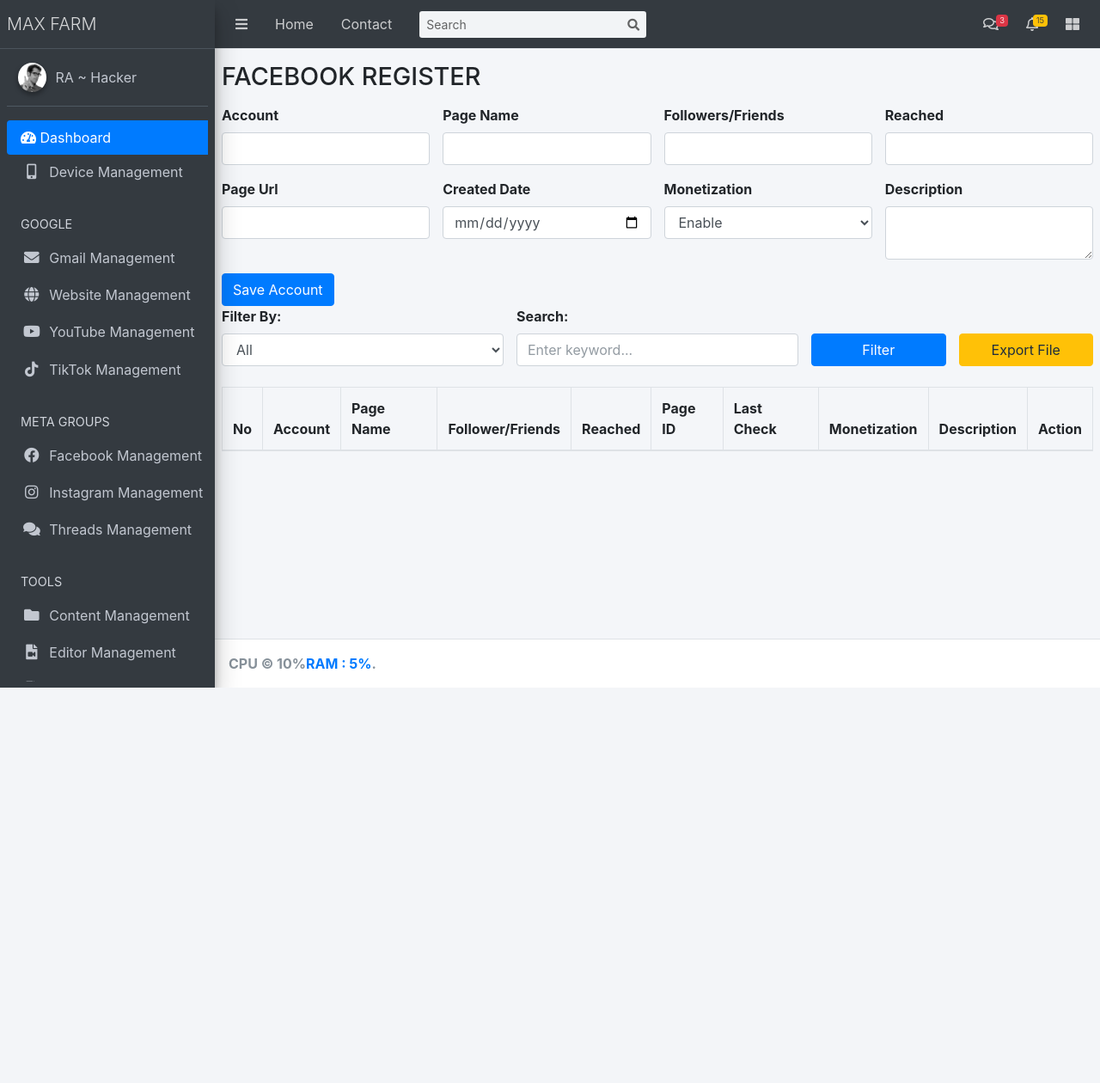
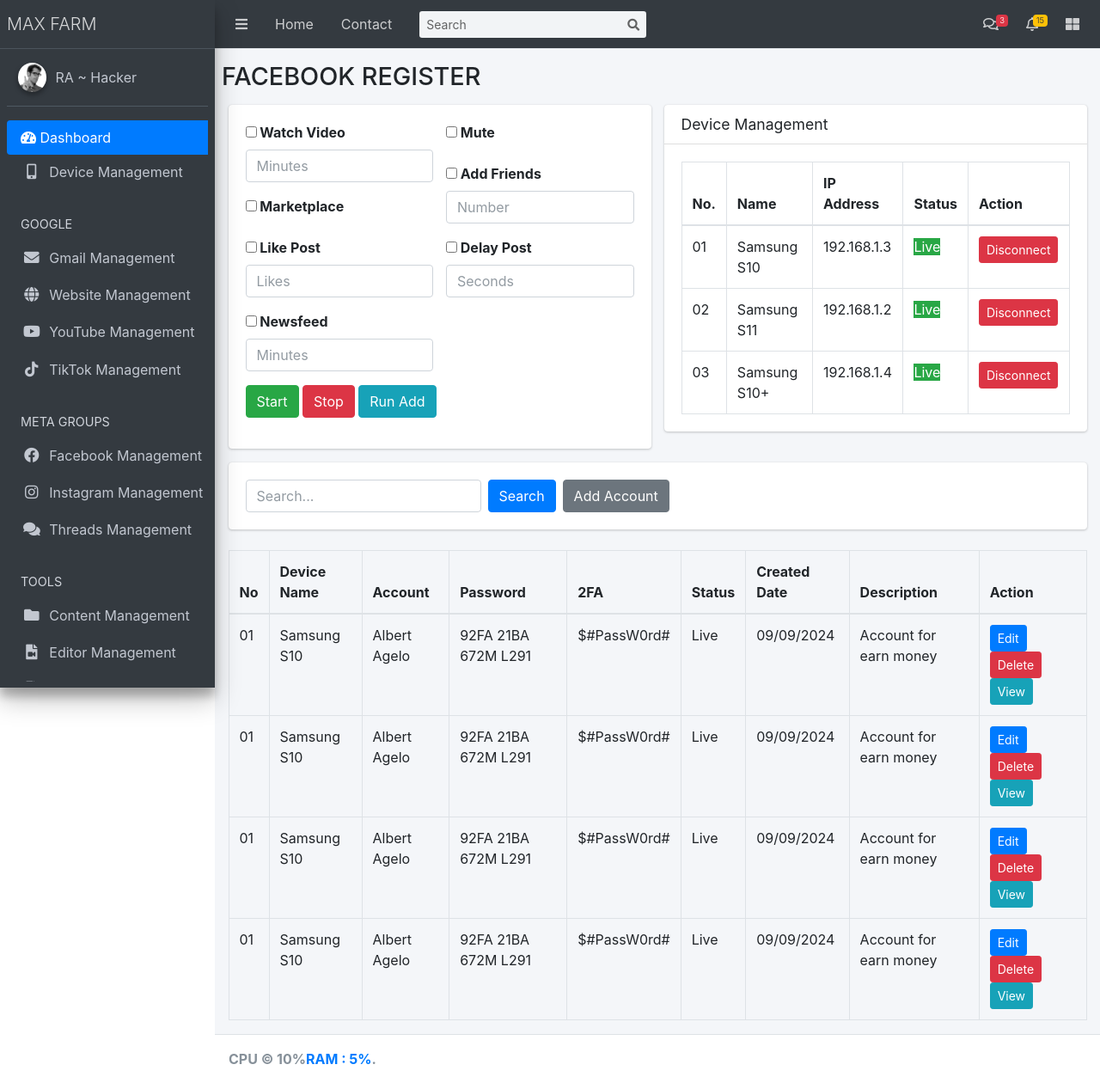
Before and after one commit to OUENTHEARA93/mmo_tools, a Flask app: page /facebook/register in a window 1280 px wide. Shown: the whole page at 86% size. Before the commit the page ends 800 px from the top, so only its background shows below. Run offline with Flask 3, Linux system fonts and the light colour scheme; lists and menus that the app fills with data are empty; some libraries are stand-ins or nearby versions.

Commit message:
adjust register account for facebook
adjust register account for facebook

```diff
--- a/templates/facebook/register.html
+++ b/templates/facebook/register.html
@@ -6,130 +6,210 @@
 </div>
 
 <div class="content">
-    <!-- Form to Input New Account -->
-    <form method="POST" action="/add_account">
+    <div class="container-fluid">
+        <!-- Automation Controls -->
         <div class="row">
-            <div class="col-md-3">
+            <div class="col-md-6">
+                <div class="card">
+                    <div class="card-body">
+                        <form>
+                            <div class="row">
+                                <!-- First row of checkboxes -->
+                                <div class="col-sm-6">
                                     <div class="form-group">
-                    <label for="account">Account</label>
-                    <input type="text" class="form-control" id="account" name="account" required>
+                                        <label><input type="checkbox"> Watch Video</label>
+                                        <input type="number" class="form-control" placeholder="Minutes">
+                                    </div>
+                                    <div class="form-group">
+                                        <label><input type="checkbox"> Marketplace</label>
+                                    </div>
+                                    <div class="form-group">
+                                        <label><input type="checkbox"> Like Post</label>
+                                        <input type="number" class="form-control" placeholder="Likes">
+                                    </div>
+                                    <div class="form-group">
+                                        <label><input type="checkbox"> Newsfeed</label>
+                                        <input type="number" class="form-control" placeholder="Minutes">
                                     </div>
                                 </div>
-            <div class="col-md-3">
+                                <!-- Second row of checkboxes -->
+                                <div class="col-sm-6">
                                     <div class="form-group">
-                    <label for="page_name">Page Name</label>
-                    <input type="text" class="form-control" id="page_name" name="page_name" required>
+                                        <label><input type="checkbox"> Mute</label>
+                                    </div>
+                                    <div class="form-group">
+                                        <label><input type="checkbox"> Add Friends</label>
+                                        <input type="number" class="form-control" placeholder="Number">
+                                    </div>
+                                    <div class="form-group">
+                                        <label><input type="checkbox"> Delay Post</label>
+                                        <input type="number" class="form-control" placeholder="Seconds">
                                     </div>
                                 </div>
-            <div class="col-md-3">
+                            </div>
+                            <!-- Buttons -->
                             <div class="form-group">
-                    <label for="followers">Followers/Friends</label>
-                    <input type="number" class="form-control" id="followers" name="followers" required>
-                </div>
-            </div>
-            <div class="col-md-3">
-                <div class="form-group">
-                    <label for="reached">Reached</label>
-                    <input type="number" class="form-control" id="reached" name="reached" required>
-                </div>
-            </div>
-            <div class="col-md-3">
-                <div class="form-group">
-                    <label for="url">Page Url</label>
-                    <input type="text" class="form-control" id="url" name="url" required>
-                </div>
-            </div>
-            <div class="col-md-3">
-                <div class="form-group">
-                    <label for="created_date">Created Date</label>
-                    <input type="date" class="form-control" id="created_date" name="created_date" required>
-                </div>
-            </div>
-            <div class="col-md-3">
-                <div class="form-group">
-                    <label for="monetization">Monetization</label>
-                    <select class="form-control" id="monetization" name="monetization" required>
-                        <option value="Enable">Enable</option>
-                        <option value="Restricted">Restricted</option>
-                        <option value="Flagged">Flagged</option>
-                        <option value="Disabled">Disabled</option>
-                    </select>
-                </div>
-            </div>
-            <div class="col-md-3">
-                <div class="form-group">
-                    <label for="description">Description</label>
-                    <textarea class="form-control" id="description" name="description" rows="2"></textarea>
-                </div>
-            </div>
-            <div class="col-md-12">
-                <button type="submit" class="btn btn-primary">Save Account</button>
-            </div>
-        </div>
-    </form>
-
-    <!-- Search Filter Section -->
-    <div class="filter-section">
-        <form id="filter-form" method="GET">
-            <div class="row">
-                <!-- Combo box for filtering by category -->
-                <div class="col-md-4">
-                    <label for="category">Filter By:</label>
-                    <select id="category" name="category" class="form-control">
-                        <option value="">All</option>
-                        <option value="Category1">Page(Name or ID)</option>
-                        <option value="Category2">Account</option>
-                        <option value="Category3">Monetization</option>
-                    </select>
-                </div>
-
-                <!-- Text box for searching -->
-                <div class="col-md-4">
-                    <label for="search">Search:</label>
-                    <input type="text" id="search" name="search" class="form-control" placeholder="Enter keyword...">
-                </div>
-
-                <!-- Submit Button for filtering -->
-                <div class="col-md-2">
-                    <label>&nbsp;</label>
-                    <button type="submit" class="btn btn-primary btn-block">Filter</button>
-                </div>
-                <!-- Submit Button for filtering -->
-                <div class="col-md-2">
-                    <label>&nbsp;</label>
-                    <button type="button" class="btn btn-warning btn-block">Export File</button>
-                </div>
+                                <button type="button" class="btn btn-success">Start</button>
+                                <button type="button" class="btn btn-danger">Stop</button>
+                                <button type="button" class="btn btn-info">Run Add</button>
                             </div>
                         </form>
                     </div>
-    <span></span>
+                </div>
+            </div>
+            <!-- Account Table -->
+            <div class="col-md-6">
+                <div class="card">
+                    <div class="card-header">
+                        <h3 class="card-title">Device Management</h3>
+                    </div>
+                    <div class="card-body">
+                        <table class="table table-bordered">
+                            <thead>
+                            <tr>
+                                <th>No.</th>
+                                <th>Name</th>
+                                <th>IP Address</th>
+                                <th>Status</th>
+                                <th>Action</th>
+                            </tr>
+                            </thead>
+                            <tbody>
+                            <!-- Dynamic data rows go here -->
+                            <tr>
+                                <td>01</td>
+                                <td>Samsung S10</td>
+                                <td>192.168.1.3</td>
+                                <td><span class="bg-success">Live</span></td>
+                                <td>
+                                    <a class="btn btn-sm btn-danger delete-btn" data-id="1" href="/delete/1">Disconnect</a>
+                                </td> <!-- Add Action column -->
+                            </tr>
+                            <tr>
+                                <td>02</td>
+                                <td>Samsung S11</td>
+                                <td>192.168.1.2</td>
+                                <td><span class="bg-success">Live</span></td>
+                                <td>
+                                    <a class="btn btn-sm btn-danger delete-btn" data-id="1" href="/delete/1">Disconnect</a>
+                                </td> <!-- Add Action column -->
+                            </tr>
+                            <tr>
+                                <td>03</td>
+                                <td>Samsung S10+</td>
+                                <td>192.168.1.4</td>
+                                <td><span class="bg-success">Live</span></td>
+                                <td>
+                                    <a class="btn btn-sm btn-danger delete-btn" data-id="1" href="/delete/1">Disconnect</a>
+                                </td> <!-- Add Action column -->
+                            </tr>
+                            </tbody>
+                        </table>
+                    </div>
+                </div>
+            </div>
+        </div>
 
+        <!-- Search & Add Account -->
+        <div class="row">
+            <div class="col-md-12">
+                <div class="card">
+                    <div class="card-body">
+                        <form class="form-inline">
+                            <input type="text" class="form-control mr-2" placeholder="Search...">
+                            <button type="button" class="btn btn-primary">Search</button>
+                            <button type="button" class="btn btn-secondary ml-2">Add Account</button>
+                        </form>
+                    </div>
+                </div>
 
                 <!-- Table for Account Data -->
                 <table class="table table-bordered mt-4">
                     <thead>
                     <tr>
                         <th>No</th>
+                        <th>Device Name</th>
                         <th>Account</th>
-            <th>Page Name</th>
-            <th>Follower/Friends</th>
-            <th>Reached</th>
-            <th>Page ID</th>
-            <th>Last Check</th>
-            <th>Monetization</th>
+                        <th>Password</th>
+                        <th>2FA</th>
+                        <th>Status</th>
+                        <th>Created Date</th>
                         <th>Description</th>
                         <th>Action</th> <!-- Add Action column -->
                     </tr>
                     </thead>
                     <tbody>
-
+                    <tr>
+                        <td>01</td>
+                        <td>Samsung S10</td>
+                        <td>Albert Agelo</td>
+                        <td>92FA 21BA 672M L291</td>
+                        <td>$#PassW0rd#</td>
+                        <td>Live</td>
+                        <td>09/09/2024</td>
+                        <td>Account for earn money</td>
+                        <td>
+                            <a class="btn btn-sm btn-primary" href="/edit/1">Edit</a>
+                            <a class="btn btn-sm btn-danger delete-btn" data-id="1" href="/delete/1">Delete</a>
+                            <a class="btn btn-sm btn-info" href="/view/1">View</a>
+                        </td> <!-- Add Action column -->
+                    </tr>
+                    <tr>
+                        <td>01</td>
+                        <td>Samsung S10</td>
+                        <td>Albert Agelo</td>
+                        <td>92FA 21BA 672M L291</td>
+                        <td>$#PassW0rd#</td>
+                        <td>Live</td>
+                        <td>09/09/2024</td>
+                        <td>Account for earn money</td>
+                        <td>
+                            <a class="btn btn-sm btn-primary" href="/edit/1">Edit</a>
+                            <a class="btn btn-sm btn-danger delete-btn" data-id="1" href="/delete/1">Delete</a>
+                            <a class="btn btn-sm btn-info" href="/view/1">View</a>
+                        </td> <!-- Add Action column -->
+                    </tr>
+                    <tr>
+                        <td>01</td>
+                        <td>Samsung S10</td>
+                        <td>Albert Agelo</td>
+                        <td>92FA 21BA 672M L291</td>
+                        <td>$#PassW0rd#</td>
+                        <td>Live</td>
+                        <td>09/09/2024</td>
+                        <td>Account for earn money</td>
+                        <td>
+                            <a class="btn btn-sm btn-primary" href="/edit/1">Edit</a>
+                            <a class="btn btn-sm btn-danger delete-btn" data-id="1" href="/delete/1">Delete</a>
+                            <a class="btn btn-sm btn-info" href="/view/1">View</a>
+                        </td> <!-- Add Action column -->
+                    </tr>
+                    <tr>
+                        <td>01</td>
+                        <td>Samsung S10</td>
+                        <td>Albert Agelo</td>
+                        <td>92FA 21BA 672M L291</td>
+                        <td>$#PassW0rd#</td>
+                        <td>Live</td>
+                        <td>09/09/2024</td>
+                        <td>Account for earn money</td>
+                        <td>
+                            <a class="btn btn-sm btn-primary" href="/edit/1">Edit</a>
+                            <a class="btn btn-sm btn-danger delete-btn" data-id="1" href="/delete/1">Delete</a>
+                            <a class="btn btn-sm btn-info" href="/view/1">View</a>
+                        </td> <!-- Add Action column -->
+                    </tr>
                     </tbody>
                 </table>
+                <!-- Pagination Controls -->
+                <nav aria-label="Page navigation">
+
+                </nav>
 
             </div>
+        </div>
+
+    </div>
+</div>
+
 {% endblock %}
-{% block scripts %}
-<script>
-
-</script>
-{% endblock %}
```
Lines whose indentation alone changed are shown as unchanged.
